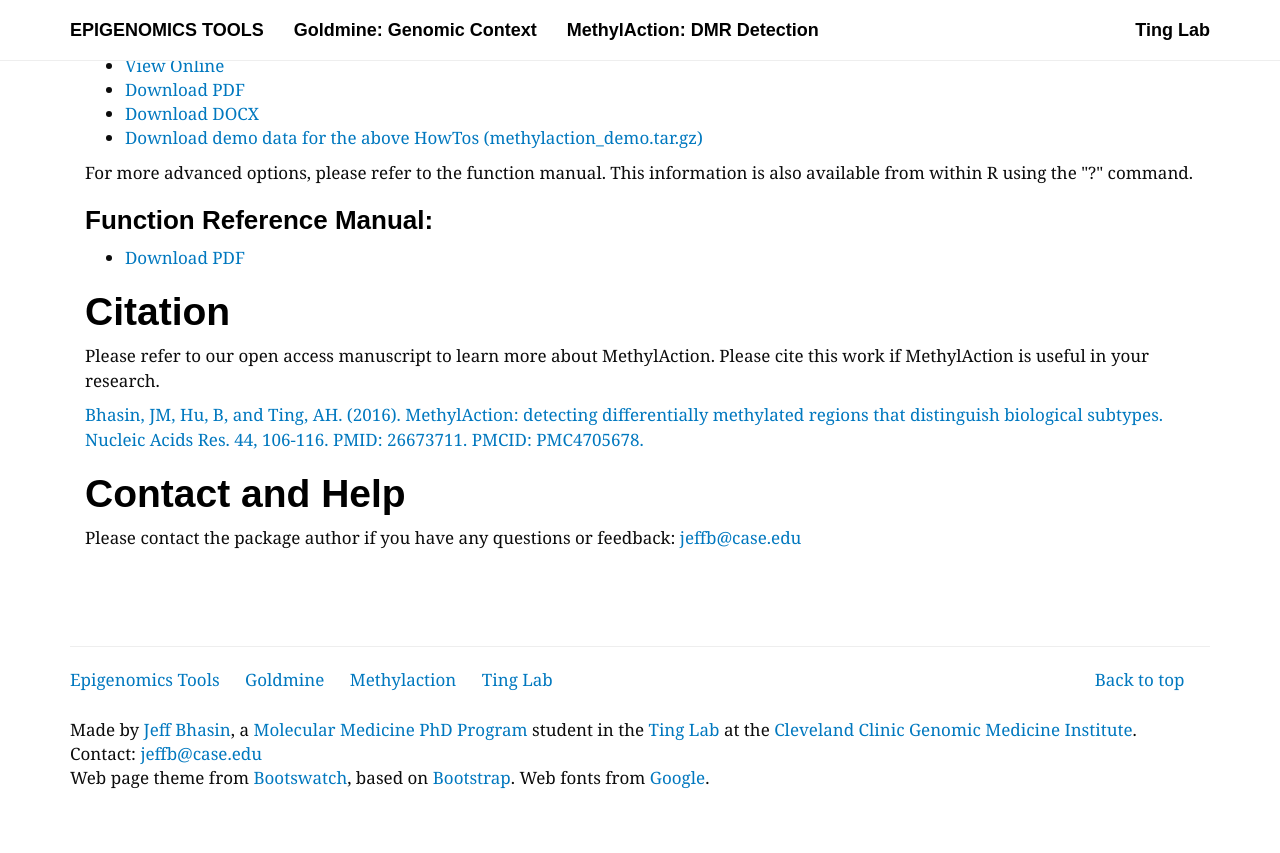
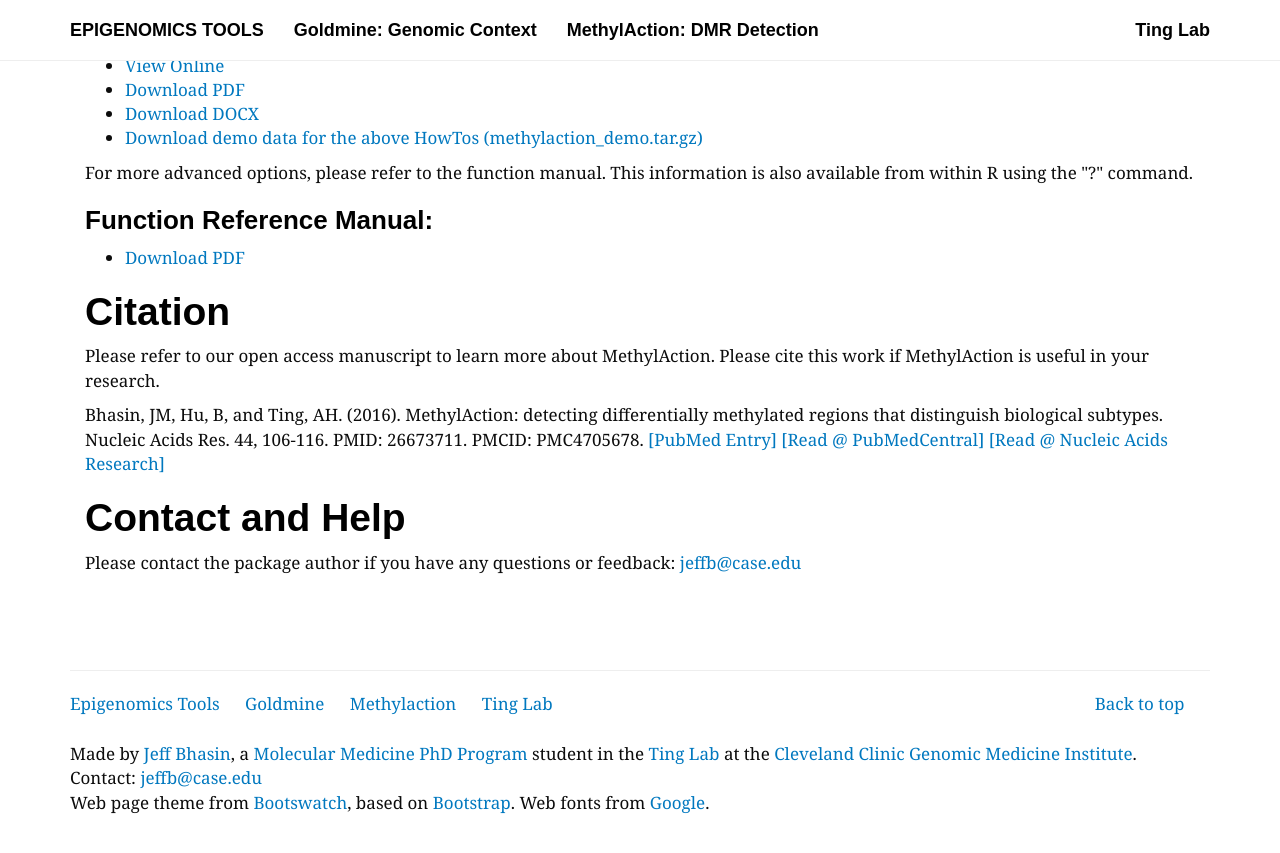
Before and after one commit to jeffbhasin/jeffbhasin.github.io, a Jekyll site: the page built from methylaction/index.html, in a window 1280 px wide and 900 px high, scrolled down 823 px. Shown: the top 853 px of the window. Built offline with Jekyll 4.4.1, drawn with Linux system fonts in a browser that asks for light colours; nearby versions of some CDN libraries; some web fonts are replaced.

Commit message:
Add NAR links

```diff
--- a/methylaction/index.html
+++ b/methylaction/index.html
@@ -48,7 +48,7 @@ title: "MethylAction: Detecting differentially methylated regions (DMRs) that di
 
     <h1>Citation</h1>
     <p>Please refer to our open access manuscript to learn more about MethylAction. Please cite this work if MethylAction is useful in your research.</p>
-    <p><a href="http://www.ncbi.nlm.nih.gov/pubmed/26673711">Bhasin, JM, Hu, B, and Ting, AH. (2016). MethylAction: detecting differentially methylated regions that distinguish biological subtypes. Nucleic Acids Res. 44, 106-116. PMID: 26673711. PMCID: PMC4705678.</a></p>
+    <p>Bhasin, JM, Hu, B, and Ting, AH. (2016). MethylAction: detecting differentially methylated regions that distinguish biological subtypes. Nucleic Acids Res. 44, 106-116. PMID: 26673711. PMCID: PMC4705678. <a href="http://www.ncbi.nlm.nih.gov/pubmed/26673711">[PubMed Entry]</a> <a href="http://www.ncbi.nlm.nih.gov/pubmed/26673711">[<a href="http://www.ncbi.nlm.nih.gov/pmc/articles/PMC4705678/">Read @ PubMedCentral]</a> <a href="http://www.ncbi.nlm.nih.gov/pubmed/26673711">[<a href="http://nar.oxfordjournals.org/content/44/1/106.long">Read @ Nucleic Acids Research]</a></p>
 
     <h1>Contact and Help</h1>
     <p>Please contact the package author if you have any questions or feedback: <a href="mailto:jeffb@case.edu">jeffb@case.edu</a></p>
```
